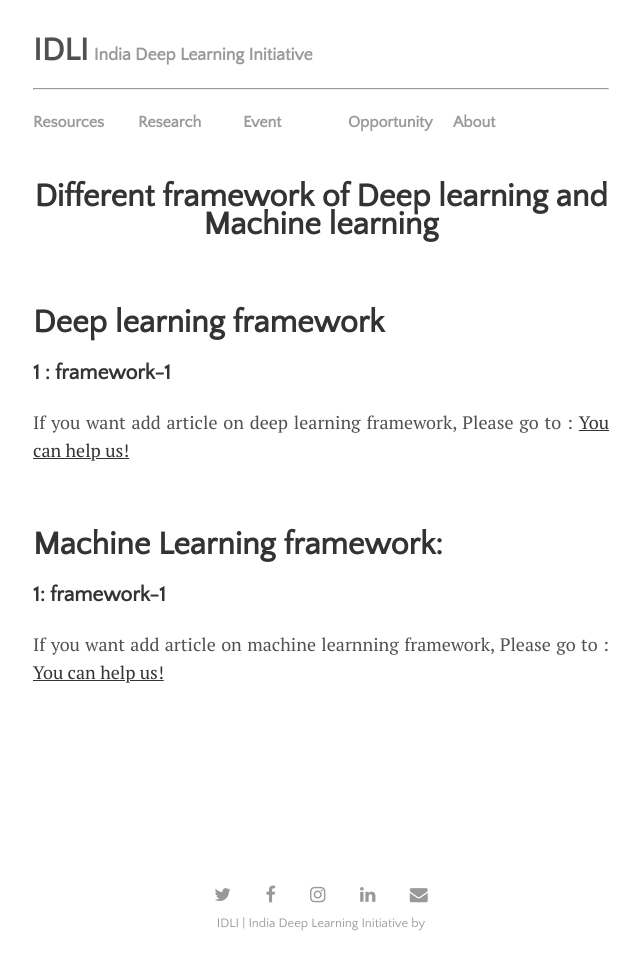
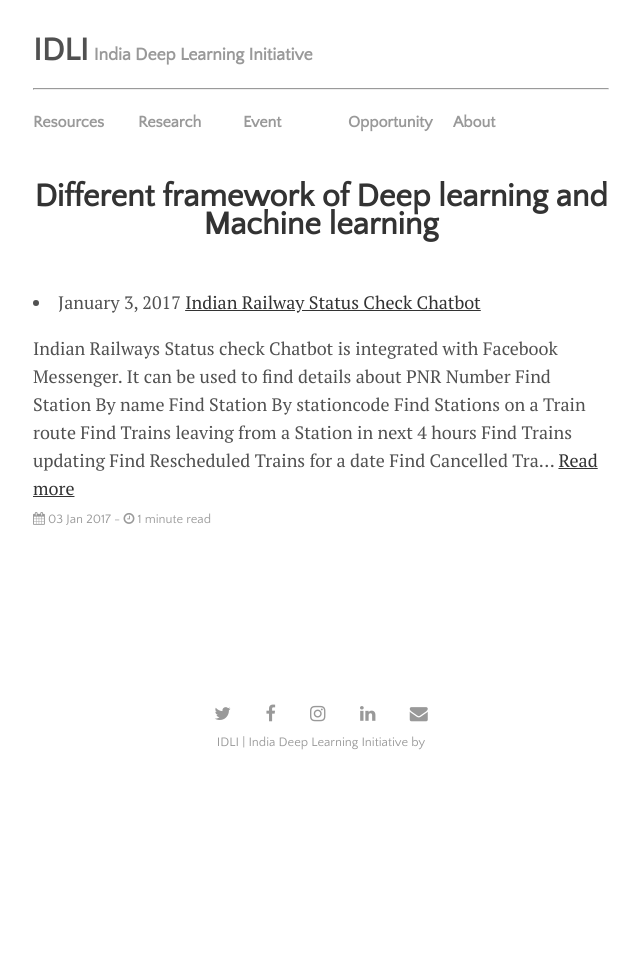
Before and after one commit to IndiaDeepLearningInitiative-IDLI/IndiaDeepLearningInitiative-IDLI.github.io, a Jekyll site: the page built from framework.html, in a window 1280 px wide. Shown: the whole page, without its empty margins (319-959 px from the left). Built offline with Jekyll 4.4.1, drawn with Linux system fonts in a browser that asks for light colours; nearby versions of some CDN libraries; comment, search, counter and statistics services are not loaded; after the commit the page ends 900 px from its top, so only the background shows below that.

Commit message:
final update_step_1

```diff
--- a/framework.html
+++ b/framework.html
@@ -6,18 +6,16 @@ title: Framework
   <h1 style="text-align: center;">Different framework of Deep learning and Machine learning </h1>
   <br>
 </div>
-<div>
-  <h1>Deep learning framework </h1>
-  <h3>1 : framework-1</h3>
-  <p style="text-align: justify;">If you want add article on deep learning framework, Please go to : <a href="{{ site.github.url }}/help.html">You can help us!</a></p>
-  <br>
-</div>
-<div>
-  <h1>Machine Learning framework:</h1>
-  <h3>1: framework-1</h3>
-  <p style="text-align: justify;">If you want add article on machine learnning framework, Please go to : <a href="{{ site.github.url }}/help.html">You can help us!</a></p>
-  <br>
-</div>
+{% for framework in site.framework %}
+  <li>
+    <span> {{ framework.date | date: "%B %e, %Y" }} </span>
+      <a href="{{ framework.url }}">{{ framework.title }}</a>
+  </li>
+  <p>
+    {{ framework.content | strip_html | truncate: 350 }} <a href="{{ framework.url }}">Read more</a>
+    <span class="post-date" style="margin-top:3px"><i class="fa fa-calendar" aria-hidden="true"></i> {{ framework.date | date_to_string }} - <i class="fa fa-clock-o" aria-hidden="true"></i> {% include read-time.html %}</span>
+  </p>
+{% endfor %}
 <div id="disqus_thread"><br><br><br></div>
 <script>
 /**
```
